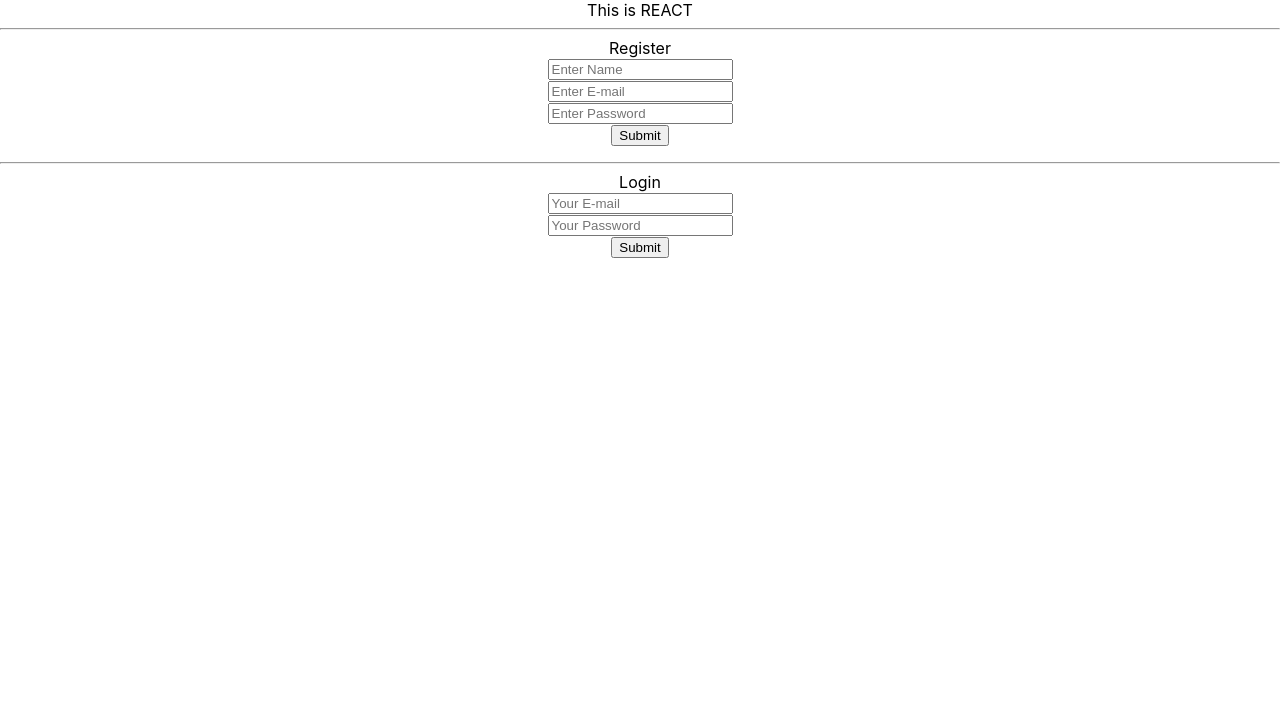
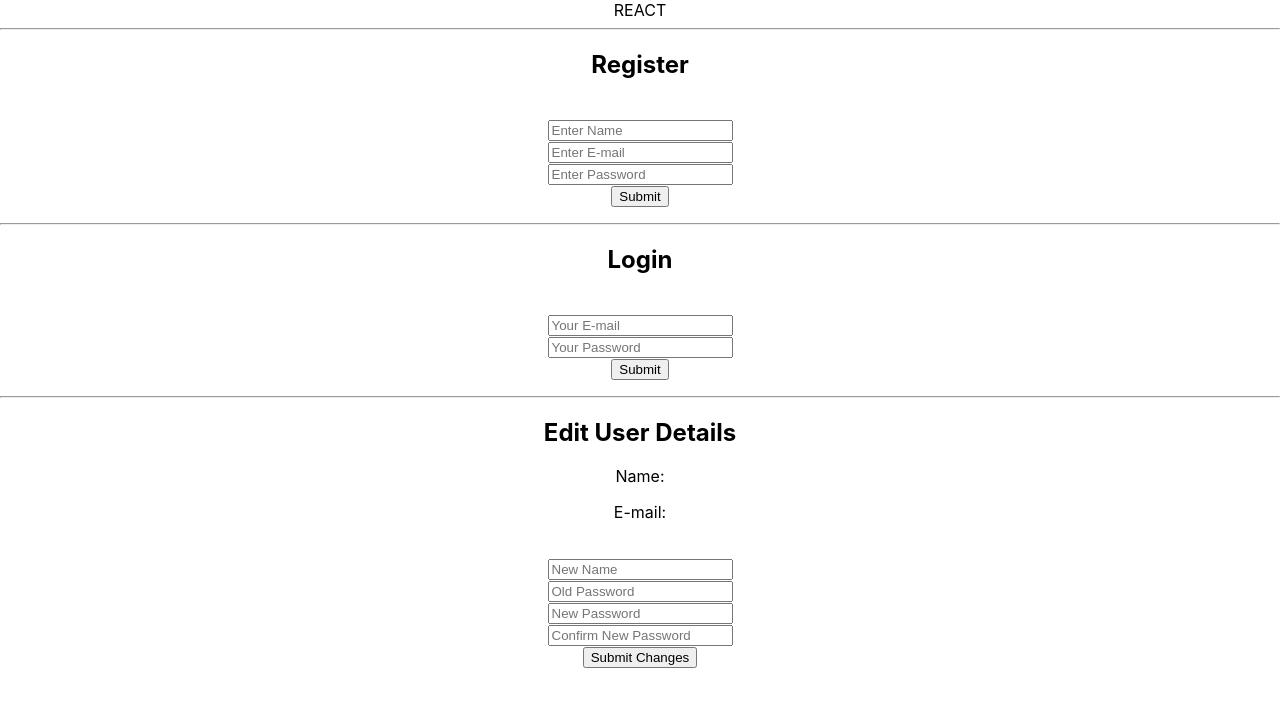
Before and after one commit to Wong-ton/react-api-proj, a React (Create React App) app: page / in a window 1280 px wide. Shown: the top 706 px of the page. Built offline with nearby package versions, Linux system fonts and the light colour scheme; no server answers.

Commit message:
Edit user details functions

```diff
--- a/src/App.js
+++ b/src/App.js
@@ -2,26 +2,36 @@ import React from 'react';
 import './App.css';
 import Register from './Register';
 import Login from './Login';
+import Edit from './Edit';
 
 class App extends React.Component {
 
   state = {
+    id: "",
     name: "",
-    email: ""
+    email: "",
+    trendingMovies: [],
   }
 
+  componentDidMount(){
+
+    fetch("https://api.themoviedb.org/3/trending/movie/day?api_key=76b7eb9d74b21ff2bf120a4499967ac6")
+      .then(response => {
+        return response.json()
+      })
+      .then(data => {
+        this.setState({ trendingMovies: data.results.trendingMovies })
+      })
+  }
 
   logIn = async (data) => {
     try {
       const loginResponse = await fetch("http://localhost:8000/users/login", {
         method: "POST",
         credentials: "include",
-        // body: JSON.stringify(loginInfo),
-        // headers: {
-        //   "Content-Type": "application/json"
-        body: data,
+        body: JSON.stringify(data),
         headers: {
-         "enctype": "multipart/form-data"
+          "Content-Type": "application/json"
         }
       })
 
@@ -42,10 +52,10 @@ class App extends React.Component {
      const registerResponse = await fetch("http://localhost:8000/users/register", {
        method: "POST",
        credentials: "include",
-       body: data,
+       body: JSON.stringify(data),
        headers: {
-         "enctype": "multipart/form-data"
-       }
+         "Content-Type": "application/json"
+        }
      }
     )
 
@@ -61,14 +71,39 @@ class App extends React.Component {
   }
 
 
+  edit = async (data) => {
+    try {
+      const editResponse = await fetch(`http://localhost:8000/users/${this.state.id}`, {
+        method: "PUT",
+        credentials: "include",
+        body: JSON.stringify(data),
+        headers: {
+          "Content-Type": "application/json"
+        }
+      })
+      console.log(editResponse, "this is editResponse!!!!!")
+
+      const parsedResponse = await editResponse.json();
+      this.setState({
+        ...parsedResponse.data,
+      })
+      return parsedResponse;
+    } catch(err){
+      console.log(err)
+    }
+  }
+
   render(){
     return (
       <div className="App">
-        This is REACT
+        REACT
         <hr/>
         <Register register={this.register}/>
         <hr/>
         <Login login={this.logIn}/>
+        <hr/>
+        <Edit edit={this.edit} name={this.state.name} email={this.state.email} />
+
       </div>
     );
   }
--- a/src/Edit/index.js
+++ b/src/Edit/index.js
@@ -6,6 +6,72 @@ class Edit extends React.Component {
         name: "",
         email: "",
         password: "",
+        new_password: "",
+        confirm_password: ""
+    }
+
+    changeHandler = (e) => {
+        this.setState({[e.target.name]: e.target.value});
+    }
+
+    submitHandler = async (e) => {
+        e.preventDefault();
+
+        const editCall = await this.props.edit(this.state);
+            if (editCall.status.success){
+                this.setState({
+                    message: "User details updated."
+                })
+            } else {
+                this.setState({
+                    message: "Passwords do not match."
+                })
+            }
+
+    }
+
+    render(){
+        return(
+            <div className="Edit">
+                <h2>Edit User Details</h2>
+                <p>Name: {this.props.name}</p>
+                <p>E-mail: {this.props.email}</p>
+                <br/>
+                <form onSubmit={this.submitHandler}>
+                    <input
+                        type="text"
+                        name="name"
+                        value={this.state.name}
+                        placeholder="New Name"
+                        onChange={this.changeHandler}
+                    /><br/>
+                    <input
+                        type="password"
+                        name="password"
+                        value={this.state.password}
+                        placeholder="Old Password"
+                        onChange={this.changeHandler}
+                    /><br/>
+                    <input
+                        type="password"
+                        name="new_password"
+                        value={this.state.new_password}
+                        placeholder="New Password"
+                        onChange={this.changeHandler}
+                    /><br/>
+                    <input
+                        type="password"
+                        name="confirm_password"
+                        value={this.state.confirm_password}
+                        placeholder="Confirm New Password"
+                        onChange={this.changeHandler}
+                    /><br/>
+                    <button type="submit">
+                        Submit Changes
+                    </button>
+                </form>
+            </div>
+        )
     }
 }
 
--- a/src/Login/index.js
+++ b/src/Login/index.js
@@ -14,15 +14,15 @@ class Login extends React.Component {
 
     submitHandler = async (e) => {
         e.preventDefault();
-        const data = new FormData();
-        data.append("email", this.state.email);
-        data.append("password", this.state.password);
+        // const data = new FormData();
+        // data.append("email", this.state.email);
+        // data.append("password", this.state.password);
 
-        const loginCall = await this.props.login(data);
+        const loginCall = await this.props.login(this.state);
             if (loginCall.status.success){
                 // this.props.history.push("/profile")
                 this.setState({
-                    message: "Logged in successfully"
+                    message: "Logged in successfully."
                 })
             } else {
                 this.setState({
@@ -36,7 +36,7 @@ class Login extends React.Component {
         return(
             <div className="Login">
                 <form onSubmit={this.submitHandler}>
-                    Login
+                    <h2>Login</h2>
                     <br/>
                     <input
                         type="text"
@@ -52,8 +52,7 @@ class Login extends React.Component {
                         placeholder="Your Password"
                         onChange={this.changeHandler}
                     /><br/>
-                    <button
-                        type="submit">
+                    <button type="submit">
                             Submit
                     </button>
                 </form>
--- a/src/Register/index.js
+++ b/src/Register/index.js
@@ -17,12 +17,12 @@ class Register extends React.Component {
 
     submitHandler = async (e) => {
         e.preventDefault();
-        const data = new FormData();
-        data.append("name", this.state.name);
-        data.append("email", this.state.email);
-        data.append("password", this.state.password);
+        // const data = new FormData();
+        // data.append("name", this.state.name);
+        // data.append("email", this.state.email);
+        // data.append("password", this.state.password);
 
-        const registerCall = await this.props.register(data)
+        const registerCall = await this.props.register(this.state)
             if (registerCall.status.success){
             // this.props.history.push("/profile")
                 this.setState({
@@ -39,7 +39,7 @@ class Register extends React.Component {
         return(
             <div className="Register">
                 <form onSubmit={this.submitHandler}>
-                    Register
+                    <h2>Register</h2>
                     <br/>
                     <label>
                         <input
```
